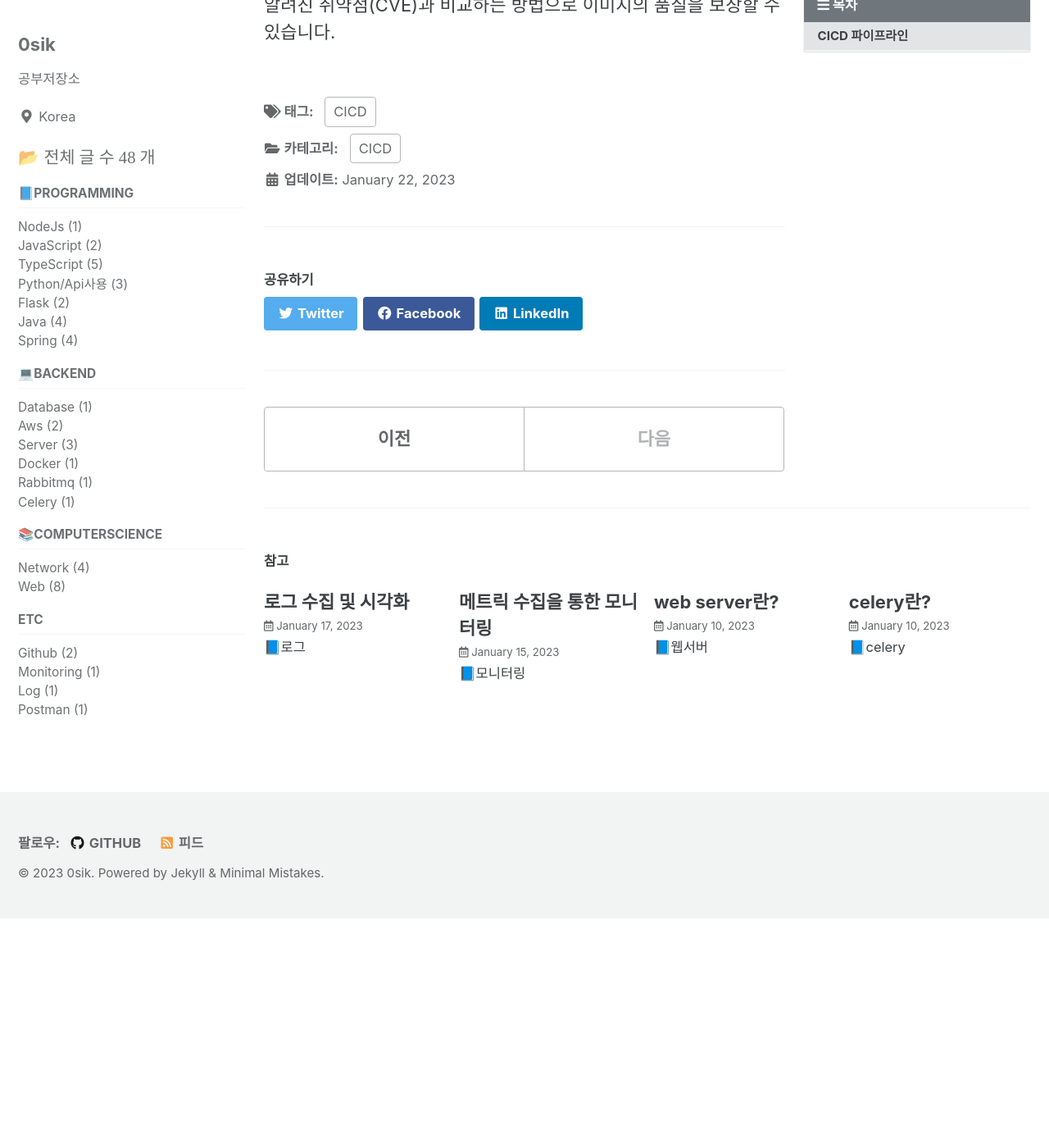
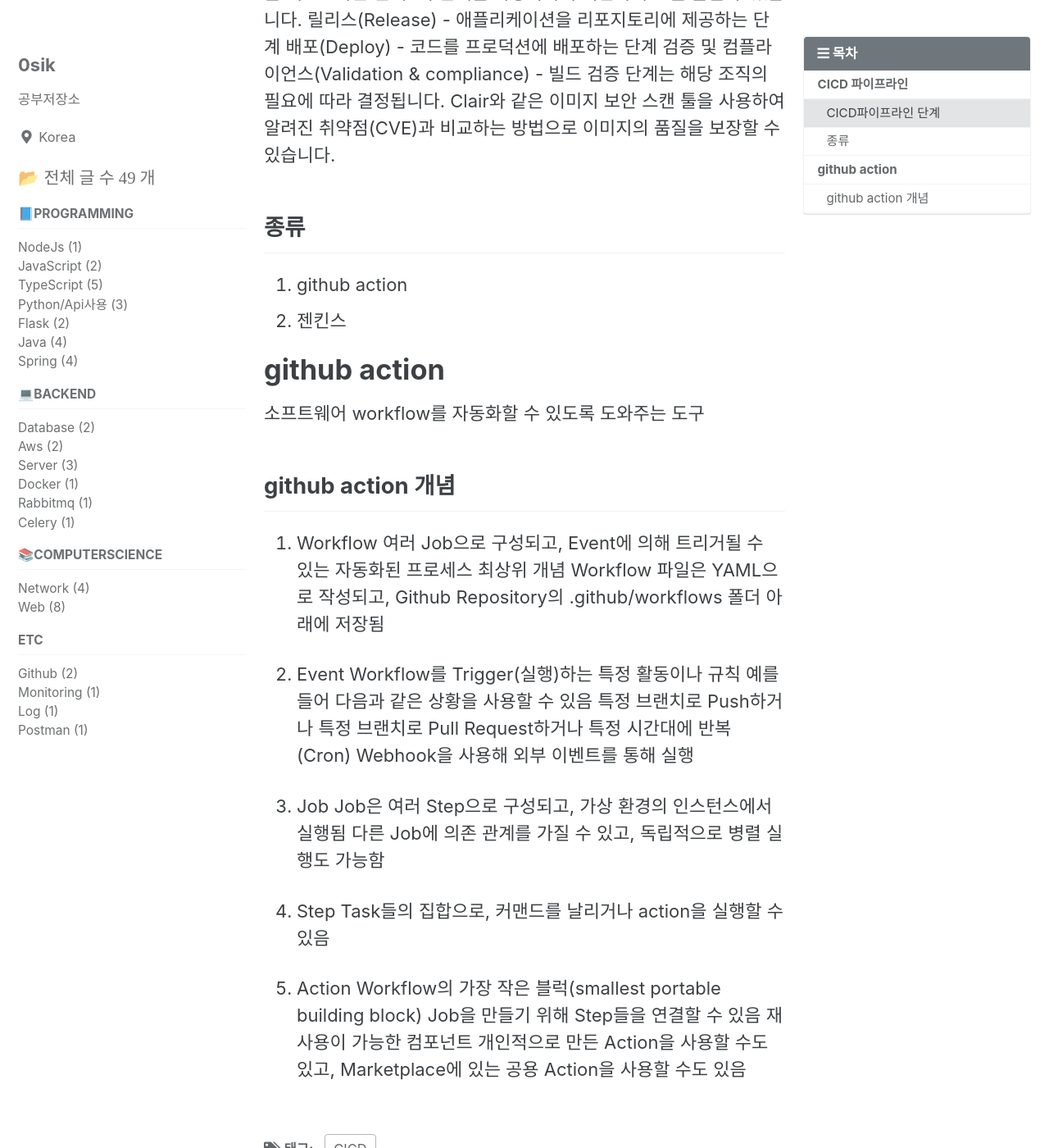
Before and after one commit to 0sik/0sik.github.io, a Jekyll site: the page built from _posts/2023-01-22-CICD githubaction.md, in a window 1280 px wide and 1400 px high, scrolled down 977 px. Shown: the whole window at 82% size. Built offline with Jekyll 4.4.1, drawn with Linux system fonts in a browser that asks for light colours; cached includes are drawn as plain includes; before the commit the page ends 2097 px from its top, so only the background shows below that; some of the changed text lies outside the part shown.

```diff
--- a/_posts/2023-01-22-CICD githubaction.md
+++ b/_posts/2023-01-22-CICD githubaction.md
@@ -18,6 +18,9 @@ CI/CD 파이프라인은 새 버전의 소프트웨어를 제공하기 위해
 CI/CD 파이프라인은 특히 통합 및 테스트 단계와 제공 및 배포 단계에서 모니터링 및 자동화를 도입하여 애플리케이션 개발 프로세스를 개선합니다. CI/CD 파이프라인의 각 단계를 수동으로 실행할 수도 있지만, CI/CD 파이프라인의 진가는 자동화할 때 드러납니다.
 
 
+## CICD파이프라인 단계
+빌드->테스트->통합(지속적인 통합(CI))-> 배포 (지속적 배포(CD)
+
 CI/CD 파이프라인의 단계는 각기 다른 태스크 하위 집합으로 이루어져 있는데, 이를 파이프라인 단계(pipeline stage)라고 부릅니다. 일반적인 파이프라인 단계는 다음과 같습니다.
 
 빌드(Build) - 애플리케이션을 컴파일하는 단계
@@ -25,3 +28,38 @@ CI/CD 파이프라인의 단계는 각기 다른 태스크 하위 집합으로
 릴리스(Release) - 애플리케이션을 리포지토리에 제공하는 단계
 배포(Deploy) - 코드를 프로덕션에 배포하는 단계
 검증 및 컴플라이언스(Validation & compliance) - 빌드 검증 단계는 해당 조직의 필요에 따라 결정됩니다. Clair와 같은 이미지 보안 스캔 툴을 사용하여 알려진 취약점(CVE)과 비교하는 방법으로 이미지의 품질을 보장할 수 있습니다.
+
+## 종류
+1. github action
+2. 젠킨스
+
+# github action
+
+소프트웨어 workflow를 자동화할 수 있도록 도와주는 도구
+
+## github action 개념
+1. Workflow
+여러 Job으로 구성되고, Event에 의해 트리거될 수 있는 자동화된 프로세스
+최상위 개념
+Workflow 파일은 YAML으로 작성되고, Github Repository의 .github/workflows 폴더 아래에 저장됨
+
+2. Event
+Workflow를 Trigger(실행)하는 특정 활동이나 규칙
+예를 들어 다음과 같은 상황을 사용할 수 있음
+특정 브랜치로 Push하거나
+특정 브랜치로 Pull Request하거나
+특정 시간대에 반복(Cron)
+Webhook을 사용해 외부 이벤트를 통해 실행
+
+3. Job
+Job은 여러 Step으로 구성되고, 가상 환경의 인스턴스에서 실행됨
+다른 Job에 의존 관계를 가질 수 있고, 독립적으로 병렬 실행도 가능함
+
+4. Step
+Task들의 집합으로, 커맨드를 날리거나 action을 실행할 수 있음
+
+5. Action
+Workflow의 가장 작은 블럭(smallest portable building block)
+Job을 만들기 위해 Step들을 연결할 수 있음
+재사용이 가능한 컴포넌트
+개인적으로 만든 Action을 사용할 수도 있고, Marketplace에 있는 공용 Action을 사용할 수도 있음
```
Also changed, not shown: _posts/2023-01-23-database nosql이란?.md (added, +83 -0 lines).
